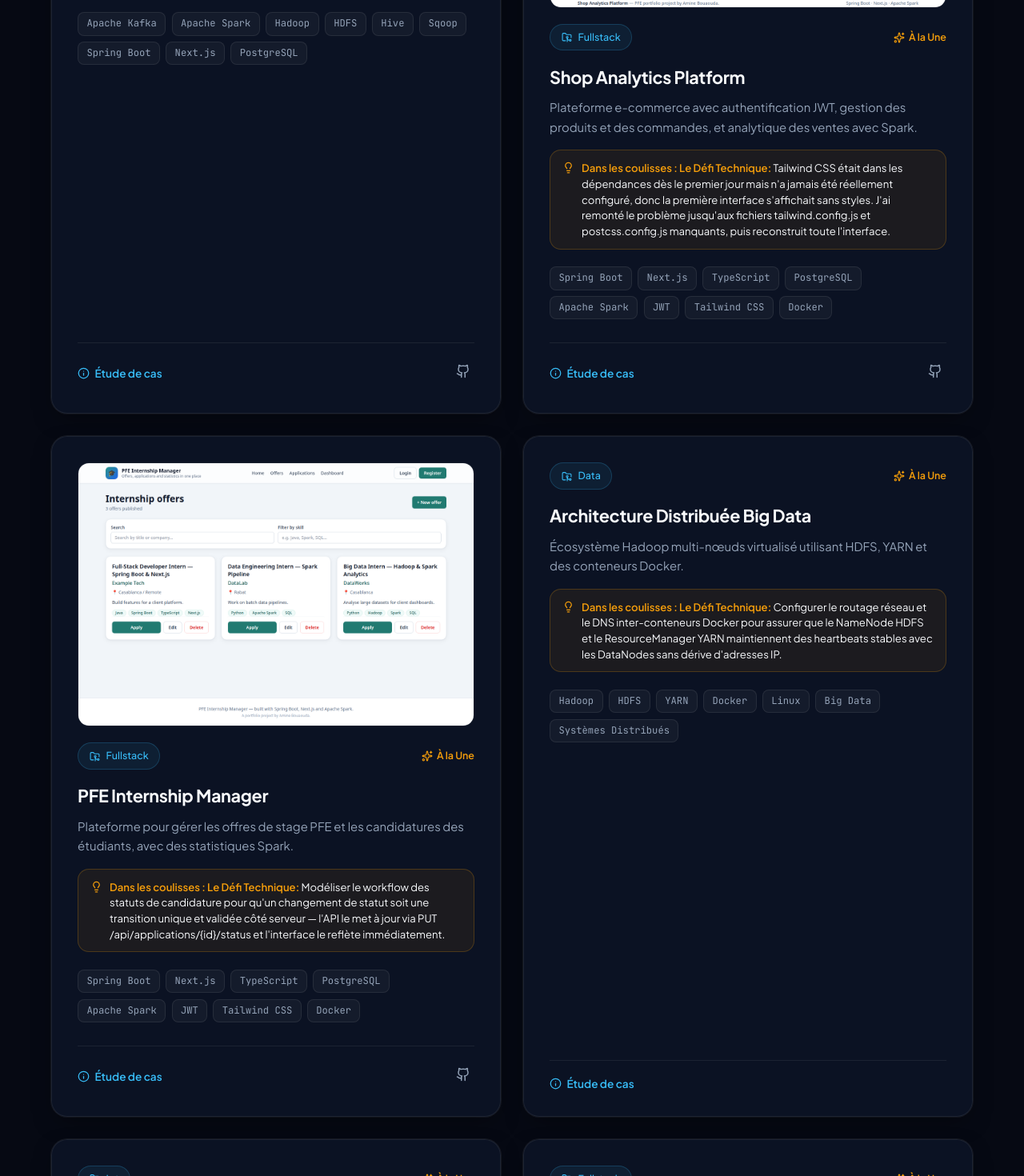
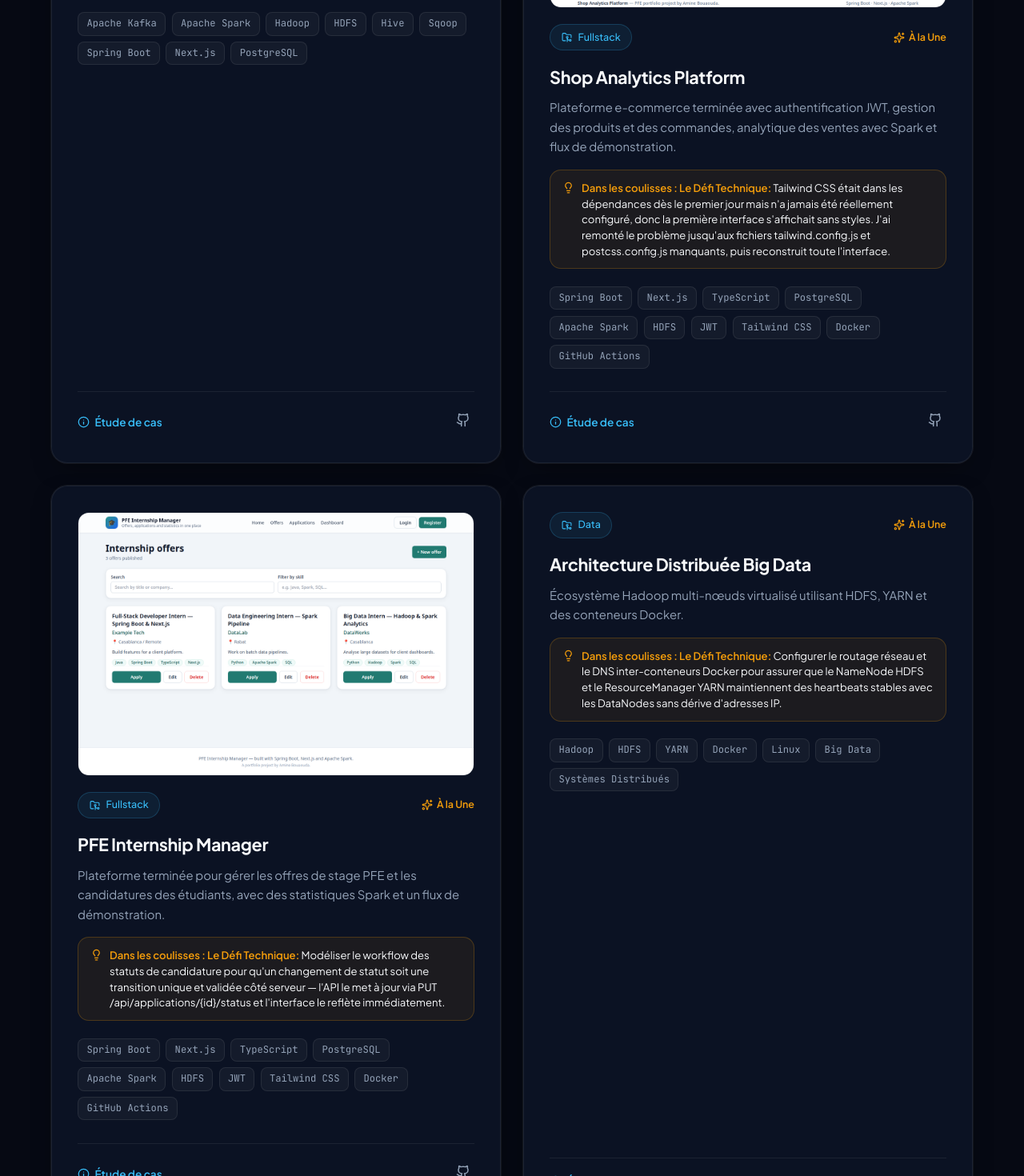
Before and after one commit to aminebouaouda02/pfe-portfolio, a Next.js app: page / in a window 1280 px wide. Shown: the part 2840-4310 px from the top of the page at 80% size. Built offline with nearby package versions, Linux system fonts and the light colour scheme.

Commit message:
feat(portfolio): update PFE project entries to finished state

```diff
--- a/data/portfolioData.ts
+++ b/data/portfolioData.ts
@@ -323,10 +323,10 @@ export const portfolioData: Record<Locale, PortfolioData> = {
         title: "Shop Analytics Platform",
         category: "fullstack",
         featured: true,
-        summary: "E-commerce platform with JWT auth, product and order management, and Spark sales analytics.",
+        summary: "Finished e-commerce platform with JWT auth, product and order management, Spark sales analytics, and a demo flow.",
         description:
-          "A small online shop built end to end: a Spring Boot REST API with JWT authentication and validated DTOs, PostgreSQL storage, a Next.js frontend with a product catalogue, order management and a statistics dashboard, and a PySpark job that computes revenue per category from the sales data.",
-        tags: ["Spring Boot", "Next.js", "TypeScript", "PostgreSQL", "Apache Spark", "JWT", "Tailwind CSS", "Docker"],
+          "A small online shop built end to end: a Spring Boot REST API with JWT authentication and validated DTOs, PostgreSQL storage, a Next.js frontend with a product catalogue, order management and a statistics dashboard, and a PySpark job that computes revenue per category from the sales data. The full stack also runs under Docker Compose with an optional Hadoop HDFS profile, with backend tests, GitHub Actions CI, and a seed-data demo flow so the app can be tried with a demo login.",
+        tags: ["Spring Boot", "Next.js", "TypeScript", "PostgreSQL", "Apache Spark", "HDFS", "JWT", "Tailwind CSS", "Docker", "GitHub Actions"],
         githubUrl: "https://github.com/aminebouaouda02/shop-analytics-platform",
         image: "/projects/shop-analytics.png",
         highlights: [
@@ -334,6 +334,8 @@ export const portfolioData: Record<Locale, PortfolioData> = {
           "Full product and order CRUD with server-side validation and computed totals",
           "Dashboard KPIs computed live: products, orders, revenue and low-stock alerts",
           "PySpark batch job computing total revenue per category",
+          "Docker Compose with an optional Hadoop HDFS + Spark profile",
+          "Seed data and demo login, with CI running backend tests and the frontend build",
         ],
         challenge:
           "Tailwind CSS was in the dependencies from day one but never actually configured, so the first UI rendered unstyled. I traced it to the missing tailwind.config.js and postcss.config.js, then rebuilt the whole interface.",
@@ -343,10 +345,10 @@ export const portfolioData: Record<Locale, PortfolioData> = {
         title: "PFE Internship Manager",
         category: "fullstack",
         featured: true,
-        summary: "Platform to manage PFE internship offers and student applications, with Spark statistics.",
+        summary: "Finished platform to manage PFE internship offers and student applications, with Spark statistics and a demo flow.",
         description:
-          "A web platform that manages final-year (PFE) internships end to end: companies publish offers, students apply online, supervisors review applications and change their status, and Apache Spark computes statistics such as the most requested skills from the application data. Spring Boot API with JWT security and a Next.js frontend.",
-        tags: ["Spring Boot", "Next.js", "TypeScript", "PostgreSQL", "Apache Spark", "JWT", "Tailwind CSS", "Docker"],
+          "A web platform that manages final-year (PFE) internships end to end: companies publish offers, students apply online, supervisors review applications and change their status, and Apache Spark computes statistics such as the most requested skills from the application data. Spring Boot API with JWT security and a Next.js frontend. It also runs under Docker Compose with an optional Hadoop HDFS profile, with backend tests, GitHub Actions CI, and a seed-data demo flow with demo student and supervisor logins.",
+        tags: ["Spring Boot", "Next.js", "TypeScript", "PostgreSQL", "Apache Spark", "HDFS", "JWT", "Tailwind CSS", "Docker", "GitHub Actions"],
         githubUrl: "https://github.com/aminebouaouda02/pfe-internship-manager",
         image: "/projects/pfe-internship-manager.png",
         highlights: [
@@ -354,6 +356,8 @@ export const portfolioData: Record<Locale, PortfolioData> = {
           "Online applications with a status workflow: PENDING, ACCEPTED, REJECTED",
           "JWT authentication with protected pages for students and supervisors",
           "Spark job computing application statistics, for example most requested skills",
+          "Docker Compose with an optional Hadoop HDFS + Spark profile",
+          "Seed data and demo logins, with CI running backend tests and the frontend build",
         ],
         challenge:
           "Modelling the application status workflow so a status change is one validated server-side transition — the API updates it via PUT /api/applications/{id}/status and the interface reflects it immediately.",
@@ -788,10 +792,10 @@ export const portfolioData: Record<Locale, PortfolioData> = {
         title: "Shop Analytics Platform",
         category: "fullstack",
         featured: true,
-        summary: "Plateforme e-commerce avec authentification JWT, gestion des produits et des commandes, et analytique des ventes avec Spark.",
+        summary: "Plateforme e-commerce terminée avec authentification JWT, gestion des produits et des commandes, analytique des ventes avec Spark et flux de démonstration.",
         description:
-          "Une petite boutique en ligne construite de bout en bout : une API REST Spring Boot avec authentification JWT et DTO validés, un stockage PostgreSQL, un frontend Next.js avec catalogue produits, gestion des commandes et tableau de bord statistique, et un job PySpark qui calcule le chiffre d'affaires par catégorie à partir des ventes.",
-        tags: ["Spring Boot", "Next.js", "TypeScript", "PostgreSQL", "Apache Spark", "JWT", "Tailwind CSS", "Docker"],
+          "Une petite boutique en ligne construite de bout en bout : une API REST Spring Boot avec authentification JWT et DTO validés, un stockage PostgreSQL, un frontend Next.js avec catalogue produits, gestion des commandes et tableau de bord statistique, et un job PySpark qui calcule le chiffre d'affaires par catégorie à partir des ventes. L'ensemble tourne aussi sous Docker Compose avec un profil Hadoop HDFS optionnel, avec des tests backend, une CI GitHub Actions et un flux de données de démonstration avec une connexion démo.",
+        tags: ["Spring Boot", "Next.js", "TypeScript", "PostgreSQL", "Apache Spark", "HDFS", "JWT", "Tailwind CSS", "Docker", "GitHub Actions"],
         githubUrl: "https://github.com/aminebouaouda02/shop-analytics-platform",
         image: "/projects/shop-analytics.png",
         highlights: [
@@ -799,6 +803,8 @@ export const portfolioData: Record<Locale, PortfolioData> = {
           "CRUD complet des produits et des commandes avec validation côté serveur et totaux calculés",
           "Indicateurs du tableau de bord calculés en direct : produits, commandes, revenus et alertes de stock faible",
           "Job batch PySpark calculant le chiffre d'affaires total par catégorie",
+          "Docker Compose avec un profil Hadoop HDFS + Spark optionnel",
+          "Données de démonstration et connexion démo, avec une CI qui lance les tests backend et le build frontend",
         ],
         challenge:
           "Tailwind CSS était dans les dépendances dès le premier jour mais n'a jamais été réellement configuré, donc la première interface s'affichait sans styles. J'ai remonté le problème jusqu'aux fichiers tailwind.config.js et postcss.config.js manquants, puis reconstruit toute l'interface.",
@@ -808,10 +814,10 @@ export const portfolioData: Record<Locale, PortfolioData> = {
         title: "PFE Internship Manager",
         category: "fullstack",
         featured: true,
-        summary: "Plateforme pour gérer les offres de stage PFE et les candidatures des étudiants, avec des statistiques Spark.",
+        summary: "Plateforme terminée pour gérer les offres de stage PFE et les candidatures des étudiants, avec des statistiques Spark et un flux de démonstration.",
         description:
-          "Une plateforme web qui gère les stages de fin d'études (PFE) de bout en bout : les entreprises publient des offres, les étudiants candidatent en ligne, les encadrants examinent les candidatures et modifient leur statut, et Apache Spark calcule des statistiques comme les compétences les plus demandées à partir des candidatures. API Spring Boot avec sécurité JWT et frontend Next.js.",
-        tags: ["Spring Boot", "Next.js", "TypeScript", "PostgreSQL", "Apache Spark", "JWT", "Tailwind CSS", "Docker"],
+          "Une plateforme web qui gère les stages de fin d'études (PFE) de bout en bout : les entreprises publient des offres, les étudiants candidatent en ligne, les encadrants examinent les candidatures et modifient leur statut, et Apache Spark calcule des statistiques comme les compétences les plus demandées à partir des candidatures. API Spring Boot avec sécurité JWT et frontend Next.js. Elle tourne aussi sous Docker Compose avec un profil Hadoop HDFS optionnel, avec des tests backend, une CI GitHub Actions et un flux de données de démonstration avec des connexions démo étudiant et encadrant.",
+        tags: ["Spring Boot", "Next.js", "TypeScript", "PostgreSQL", "Apache Spark", "HDFS", "JWT", "Tailwind CSS", "Docker", "GitHub Actions"],
         githubUrl: "https://github.com/aminebouaouda02/pfe-internship-manager",
         image: "/projects/pfe-internship-manager.png",
         highlights: [
@@ -819,6 +825,8 @@ export const portfolioData: Record<Locale, PortfolioData> = {
           "Candidatures en ligne avec un workflow de statuts : PENDING, ACCEPTED, REJECTED",
           "Authentification JWT avec pages protégées pour les étudiants et les encadrants",
           "Job Spark calculant les statistiques des candidatures, par exemple les compétences les plus demandées",
+          "Docker Compose avec un profil Hadoop HDFS + Spark optionnel",
+          "Données de démonstration et connexions démo, avec une CI qui lance les tests backend et le build frontend",
         ],
         challenge:
           "Modéliser le workflow des statuts de candidature pour qu'un changement de statut soit une transition unique et validée côté serveur — l'API le met à jour via PUT /api/applications/{id}/status et l'interface le reflète immédiatement.",
```
